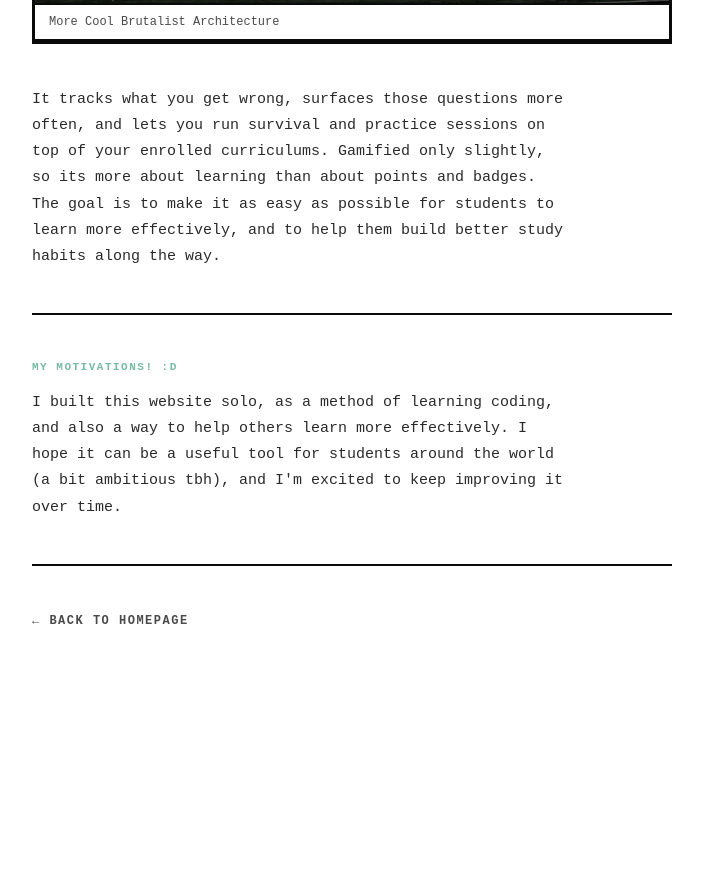
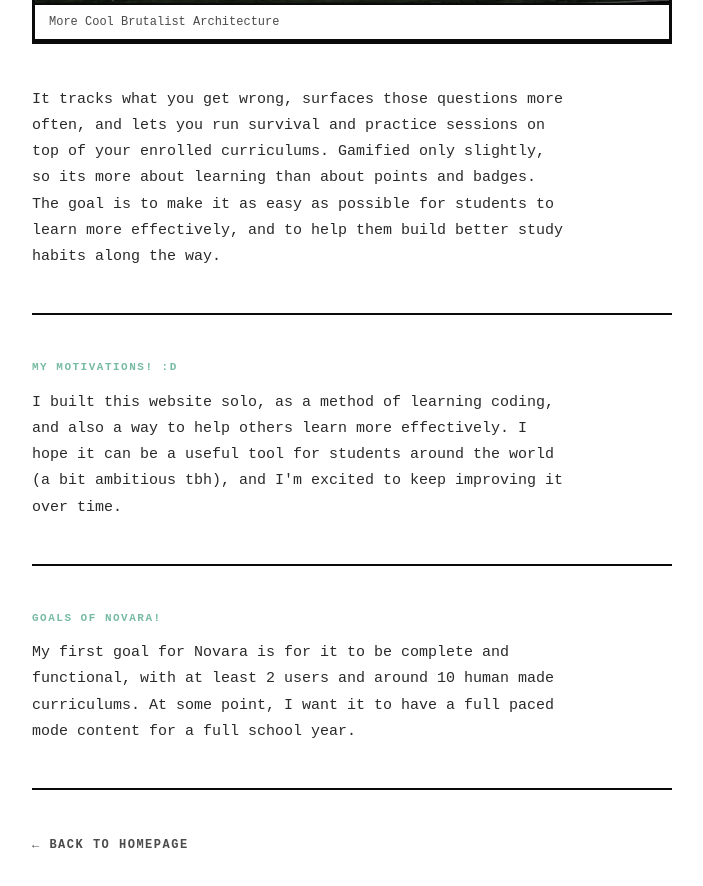
Before and after one commit to Cassetu/Novara, a plain HTML site: page html/about.html in a window 1280 px wide. Shown: the part 1144-2030 px from the top of the page, without its empty margins (288-991 px from the left). Before the commit the page ends 1856 px from the top, so only its background shows below. Drawn offline with Linux system fonts and the light colour scheme.

Commit message:
v1.04.57 | add goals to about page | 8-6-26

```diff
--- a/html/about.html
+++ b/html/about.html
@@ -56,6 +56,12 @@
                     I built this website solo, as a method of learning coding, and also a way to help others learn more effectively. I hope it can be a useful tool for students around the world (a bit ambitious tbh), and I'm excited to keep improving it over time.</p>
             </section>
 
+            <section class="about-section">
+                <p class="about-body">
+                    <span class="section-label">Goals Of Novara!</span>
+                    My first goal for Novara is for it to be complete and functional, with at least 2 users and around 10 human made curriculums. At some point, I want it to have a full paced mode content for a full school year.</p>
+            </section>
+
             <div class="about-foot">
                 <a href="../index.html" class="about-back about-back-foot">← Back to homepage</a>
             </div>
```
